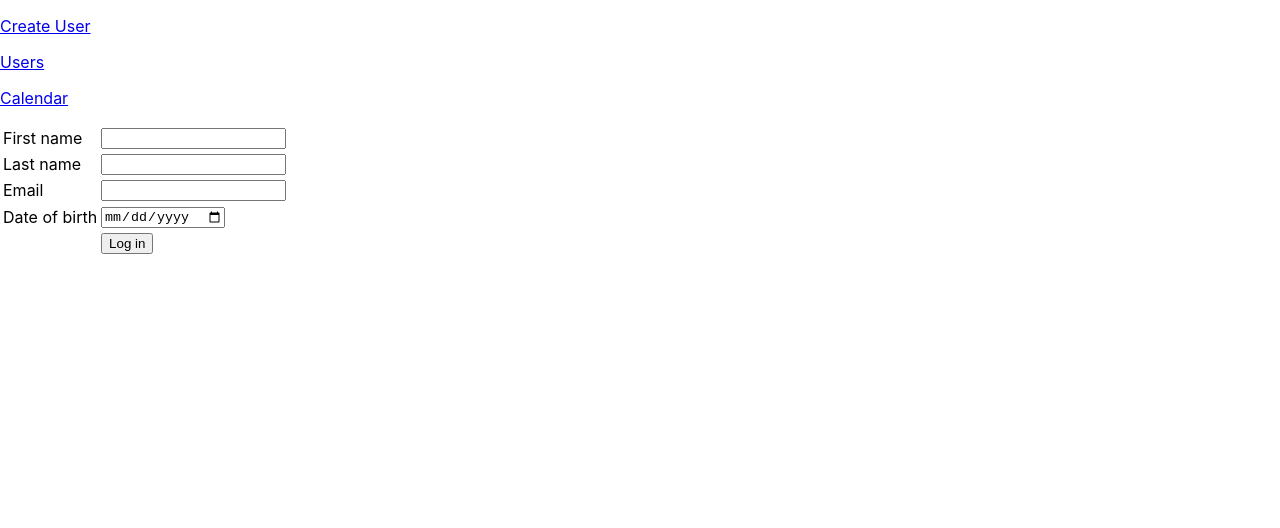
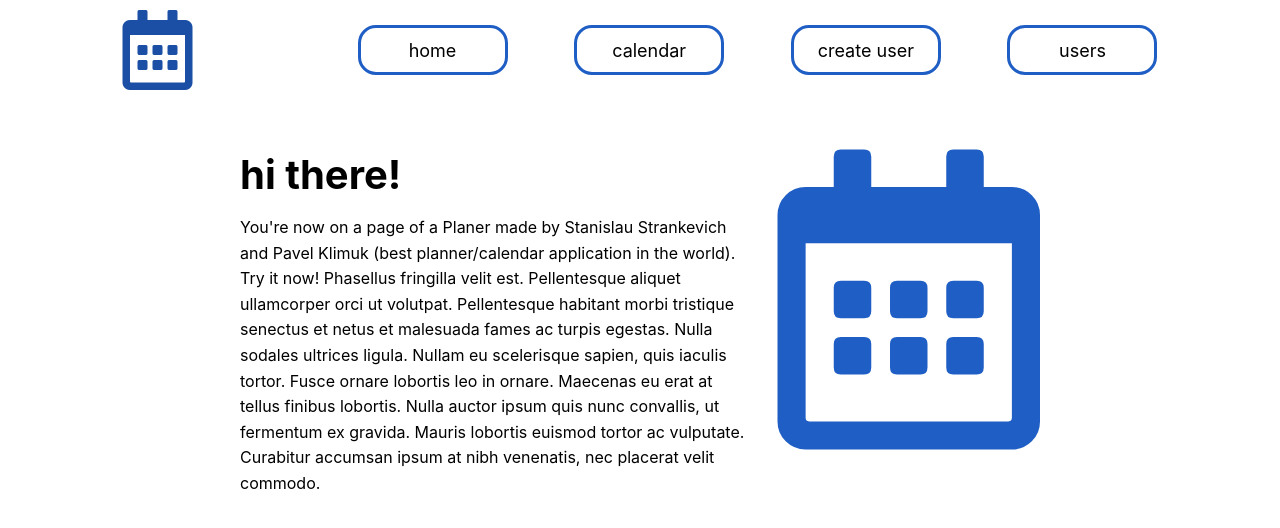
Before and after one commit to nkvch/Planner-App, a React (Create React App) app: page /#/usercreate in a window 1280 px wide. Shown: the top 528 px of the page. Built offline with nearby package versions, Linux system fonts and the light colour scheme.

Commit message:
add styles and browser routing

```diff
--- a/package.json
+++ b/package.json
@@ -11,7 +11,10 @@
     "react-dom": "^17.0.2",
     "react-router-dom": "^5.2.0",
     "react-scripts": "4.0.3",
-    "web-vitals": "^1.1.1"
+    "web-vitals": "^1.1.1",
+    "bootstrap": "^4.3.1",
+    "react-bootstrap": "^1.0.0-beta.14",
+    "styled-components": "^4.3.2"
   },
   "scripts": {
     "start": "react-scripts start",
--- a/src/App.css
+++ b/src/App.css
@@ -1,11 +1,92 @@
 * {
   box-sizing: border-box;
 }
-.calendar {
+.App {
+  width: 1200px;
+  margin: auto;
+  display: grid;
+}
+h1 {
+  margin: 0;
+  font-size: 40px;
+  margin-bottom: 30px;
+}
+header {
+  height: 100px;
+  display: flex;
+  justify-content: space-around;
+  align-items: center;
+  margin-bottom: 50px;
+}
+header .far{
+  font-size: 80px;
+  height: fit-content;
+  color: #1a4fa5;
+}
+nav .links a {
+  text-decoration: none;
+  color: black;
+  border: 3px solid #1f5ec4;
+  border-radius: 1em;
+  width: 150px;
+  text-align: center;
+  font-size: large;
+  height: 50px;
+  display: flex;
+  justify-content: center;
+  align-items: center;
+}
+nav .links a:visited {
+  text-decoration: none;
+  color: black;
+}
+nav .links a:hover{
+  background-color: #1f5ec486;
+  color: white;
+  font-size: 20px;
+  font-weight: 500;
+  transition: all 0.2s ease 0s;
+}
+nav {
+  width: 800px;
+}
+.links {
+  width: 100%;
+  list-style: none;
+  display: flex;
+  justify-content: space-between;
+  padding: 0;
+
+}
+.home-page {
+  display: flex;
+  width: 800px;
+  justify-self: center;
+}
+.home-page article h1 {
+  margin: 0;
+  font-size: 40px;
+}
+.home-page article p {
+  line-height: 1.6;
+}
+.home-page .far {
+  font-size: 300px;
+  margin-left: 30px ;
+  color: #1f5ec4;
+}
+.calendar-page {
   display: flex;
   flex-direction: column;
+  margin: auto;
+  width: 800px;
+}
+.calendar {
   width: fit-content;
-  margin: auto;
+  align-self: center;
+}
+.table-calendar {
+  width: fit-content;
 }
 .month-name {
   float: left;
@@ -16,32 +97,89 @@
 .day {
   width: 100px;
   height: 100px;
-  border: 1px solid black;
+  border: 3px solid #1a4fa5;
+  border-radius: 0.5em;
   font-size: large;
 }
 .today {
-  background-color: rgb(184, 85, 85);
+  background-color: #1f5ec486;
   width: 100px;
   height: 100px;
-  border: 1px solid black;
+  border: 3px solid #1a4fa5;
+  border-radius: 0.5em;
   font-size: large;
   color: white;
+}
+.day > p , .today > p {
+  margin: 0;
+  margin-top: 5px;
+  margin-left: 5px;
 }
 .week-days {
   text-align: center;
 }
 .weekend {
-  color: rgb(184, 85, 85);
+  color: #1f5ec4;
 }
-.userslist-heading {
-  width: fit-content;
-  margin: auto;
+.userslist-page {
+  width: 800px;
+  justify-self: center;
 }
 .userslist {
-  width: 70%;
+  width: 700px;
   margin: auto;
   margin-top: 30px;
-  border: 1px solid black;
+  border: 3px solid #1a4fa5;
   border-radius: 1em;
-  background-image: linear-gradient(180deg, rgba(0,0,0,0.3) 0%, rgba(0,0,0,0.0) 100%);
 }
+.create-user-page {
+  width: 800px;
+  justify-self: center;
+  display: flex;
+  flex-direction: column;
+}
+.user-create {
+  align-self: center;
+  width: fit-content;
+  font-size: large;
+  display: flex;
+  flex-direction: column;
+  align-items: center;
+}
+.user-create input {
+  border: 2px solid #1a4fa5;
+  border-radius: 1em;
+  height: 30px;
+  width: 250px;
+}
+.user-create input[type=text], input[type=email], input[type=date] {
+  padding: 0 10px;
+  margin-left: 20px;
+  margin-bottom: 3px;
+}
+.user-create input[value="0000-00-00"]::-webkit-datetime-edit {
+  color: transparent;
+}
+.user-create input[type=submit] {
+  margin-top: 20px;
+  font-size: large;
+  height: 35px;
+  color: white;
+  background: #1f5ec4;
+  border: 3px solid #1f5ec4;
+  width: 200px;
+}
+.user-create input[type=submit]:hover {
+  background: #357cda;
+  border-color: #357cda;
+  transition: all 0.2s ease 0s;
+}
+input[type=date][value=""]::-webkit-datetime-edit{ color: transparent; }
+input[type=date]:focus::-webkit-datetime-edit{ color: black; }
+
+input:focus,
+select:focus,
+textarea:focus,
+button:focus {
+    outline: none;
+}
--- a/src/App.js
+++ b/src/App.js
@@ -1,30 +1,42 @@
 import React from 'react';
-import Calendar from './components/Calendar';
+import NavBar from './components/NavBar'
+import Calendar from './components/Calendar'
 import UserCreate from './components/UserCreate';
 import Users from './components/Users';
 import './App.css';
-import {
-  Route,
-  NavLink,
-  HashRouter
-} from "react-router-dom";
+import {BrowserRouter as Router, Switch, Route} from "react-router-dom";
 
 
 function App() {
   return (
-    <HashRouter>
+    <Router>
     <div className="App">
-      <NavLink to="/usercreate"><p>Create User</p></NavLink>
-      <NavLink exact to="/users"><p>Users</p></NavLink>
-      <NavLink exact to="/calendar"><p>Calendar</p></NavLink>
-      <div className="content">
-      <Route path="/calendar" component={Calendar}/>
-      <Route path="/usercreate" component={UserCreate}/>
-      <Route path="/users" component={Users}/>
-      </div>
+        <NavBar />
+        <Switch>
+        <Route exact path="/" component={HomePage} />
+        <Route path="/calendar" component={Calendar} />
+        <Route path="/users" component={Users} />
+        <Route path="/usercreate" component={UserCreate} />
+        </Switch>
     </div>
-    </HashRouter>
+    </Router>
   );
 }
 
+const HomePage = function() {
+  return(
+    <div className="home-page">
+      <article>
+        <h1>hi there!</h1>
+        <p>You're now on a page of a Planer made by Stanislau Strankevich and Pavel Klimuk (best planner/calendar application in the world). Try it now!
+         Phasellus fringilla velit est. Pellentesque aliquet ullamcorper orci ut volutpat. Pellentesque habitant morbi tristique senectus et netus et malesuada
+          fames ac turpis egestas. Nulla sodales ultrices ligula. Nullam eu scelerisque sapien, quis iaculis tortor. Fusce ornare lobortis leo in ornare.
+          Maecenas eu erat at tellus finibus lobortis. Nulla auctor ipsum quis nunc convallis, ut fermentum ex gravida. Mauris lobortis euismod tortor ac vulputate.
+           Curabitur accumsan ipsum at nibh venenatis, nec placerat velit commodo. </p>
+      </article>
+      <i class="far fa-calendar-alt"></i>
+    </div>
+  )
+}
+
 export default App;
--- a/src/components/Calendar.js
+++ b/src/components/Calendar.js
@@ -72,12 +72,10 @@ class Calendar extends React.Component{
         let d = 0; //days counter
         let weeksArray = [];
         let actualDay = daysArray[d];
-        console.log(actualDay);
         let firstWeek = new Array(actualDay.getDay()).fill(null);
         while(firstWeek.length < 7) {
             firstWeek.push(actualDay);
             d++;
-            console.log(d);
             actualDay = daysArray[d];
         }
         weeksArray.push(firstWeek);
@@ -101,10 +99,12 @@ class Calendar extends React.Component{
     render() {
 
         return (
+            <div className="calendar-page">
+            <h1>calendar</h1>
             <div className="calendar">
             <div className="month-and-year">
-                <div className="month-name"><h1>{this.months[this.state.month]}</h1></div>
-                <div className="year-name"><h1>{this.state.year}</h1></div>
+                <div className="month-name"><h2>{this.months[this.state.month]}</h2></div>
+                <div className="year-name"><h2>{this.state.year}</h2></div>
             </div>
             <table className="table-calendar">
             <thead>
@@ -135,6 +135,7 @@ class Calendar extends React.Component{
             </tbody>
             </table>
             </div>
+            </div>
         )
     }
 
--- a/src/components/Day.js
+++ b/src/components/Day.js
@@ -7,9 +7,9 @@ class Day extends React.Component {
     }
     render() {
         if (!this.props.isToday) {
-            return <div className="day">{this.props.day}</div>
+            return <div className="day"><p>{this.props.day}</p></div>
         } else {
-            return <div className="today">{this.props.day}</div>
+            return <div className="today"><p>{this.props.day}</p></div>
         }
     }
 }
--- /dev/null
+++ b/src/components/NavBar.js
@@ -0,0 +1,29 @@
+import React from 'react';
+
+import { Link } from 'react-router-dom';
+
+
+class NavBar extends React.Component {
+
+    constructor(props) {
+        super(props);
+    }
+
+    render() {
+    return (
+        <header>
+        <i class="far fa-calendar-alt"></i>
+          <nav>
+              <ul className="links">
+                <li><Link to="/"><p>home</p></Link></li>
+                  <li><Link to="/calendar"><p>calendar</p></Link></li>
+                  <li><Link to="/usercreate"><p>create user</p></Link></li>
+                  <li><Link to="/users"><p>users</p></Link></li>
+              </ul>
+          </nav>
+          </header>
+      );
+    }
+}
+
+export default NavBar;
--- a/src/components/UserCreate.js
+++ b/src/components/UserCreate.js
@@ -37,23 +37,25 @@ class UserCreate extends React.Component {
 
     render() {
         return (
-            <form onSubmit={this.handleSubmit}>
+            <div className="create-user-page">
+            <h1>create user</h1>
+            <form onSubmit={this.handleSubmit} className="user-create">
             <table>
             <tbody>
             <tr>
-                <td><label>First name</label></td>
+                <td><label for="firstName">First name</label></td>
                 <td><input name="firstName" type="text" value={this.state.firstName} onChange={this.handleInputChange}/></td>
             </tr>
             <tr>
-                <td><label>Last name</label></td>
+                <td><label for="lastName">Last name</label></td>
                 <td><input name="lastName" type="text" value={this.state.lastName} onChange={this.handleInputChange}/></td>
             </tr>
             <tr>
-                <td><label>Email</label></td>
+                <td><label for="email">Email</label></td>
                 <td><input name="email" type="email" value={this.state.email} onChange={this.handleInputChange}/></td>
             </tr>
             <tr>
-                <td><label>Date of birth</label></td>
+                <td><label for="dob">Date of birth</label></td>
                 <td><input name="dob" type="date" value={this.state.dob} onChange={this.handleInputChange}/></td>
             </tr>
             {/* <tr>
@@ -64,13 +66,11 @@ class UserCreate extends React.Component {
                 <td><label>Password</label></td>
                 <td><input name="password" type="password" value={this.state.password} onChange={this.handleInputChange}></input></td>
             </tr> */}
-            <tr>
-                <td></td>
-                <td><input type="submit" value="Log in" /></td>
-            </tr>
             </tbody>
             </table>
+            <input type="submit" value="create" />
             </form>
+            </div>
         )
     }
 }
--- a/src/components/Users.js
+++ b/src/components/Users.js
@@ -18,9 +18,9 @@ class Users extends React.Component {
 
     render (){
         return (
-            <div>
-                <h1 className="userslist-heading">Users List</h1>
-                <table className = "userslist">
+            <div className="userslist-page">
+                <h1>users list</h1>
+                <table className="userslist">
                     <thead>
                         <tr>
                             <td> User First Name</td>
--- a/src/index.js
+++ b/src/index.js
@@ -3,11 +3,12 @@ import ReactDOM from 'react-dom';
 import './index.css';
 import App from './App';
 import reportWebVitals from './reportWebVitals';
+import { BrowserRouter } from 'react-router-dom';
 
 ReactDOM.render(
-  <React.StrictMode>
+  <BrowserRouter>
     <App />
-  </React.StrictMode>,
+  </BrowserRouter>,
   document.getElementById('root')
 );
 
```
Also changed, not shown: public/index.html (+2 -21 lines).
